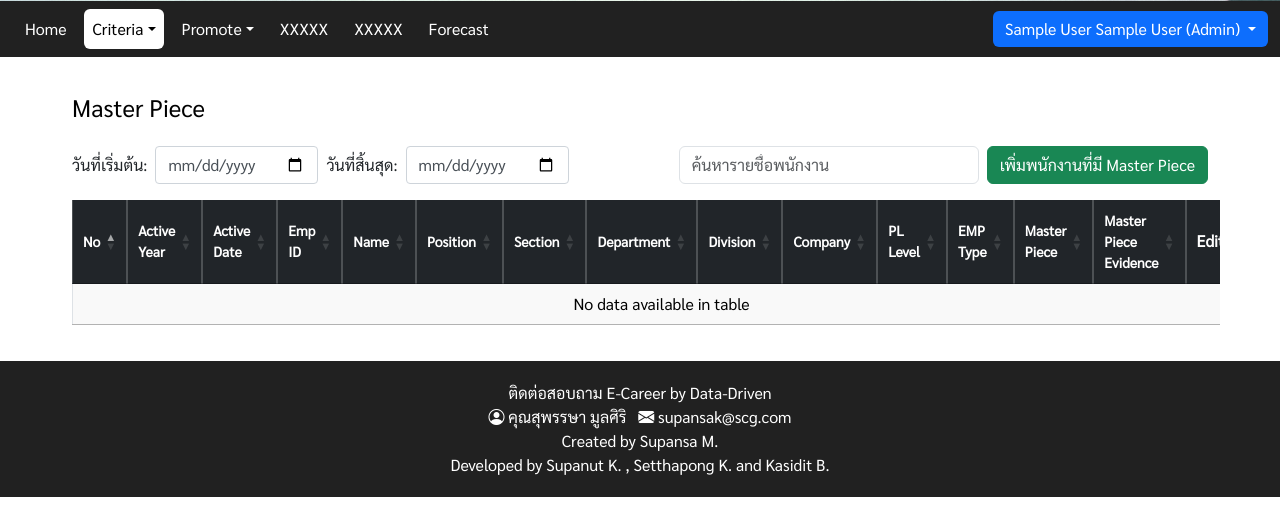
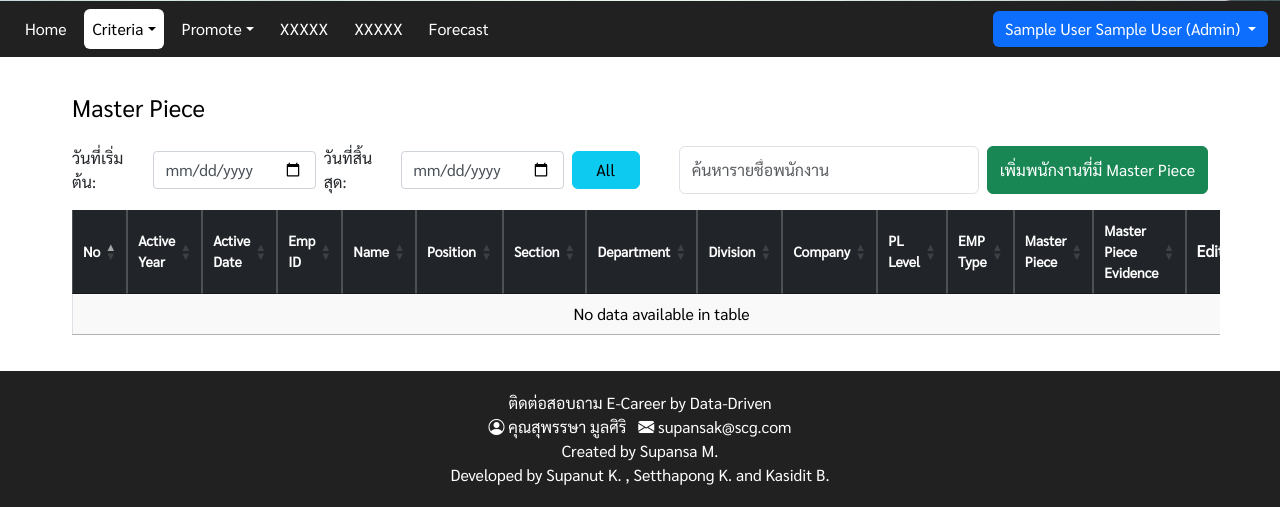
Before and after one commit to karaty09/E-Career, a PHP site: page /admin/masterPieceAdmin.php in a window 1280 px wide. Shown: the part 459-966 px from the top of the page. Run offline with PHP 8.4, Linux system fonts and the light colour scheme; the visitor is signed in with stand-in values (Sample User, id 1); data that the repository does not hold is empty; some libraries are stand-ins or nearby versions.

Commit message:
Add Button "All" after filter.

```diff
--- a/E-Career/admin/masterPieceAdmin.php
+++ b/E-Career/admin/masterPieceAdmin.php
@@ -123,6 +123,7 @@ include '../login/loginCheckSession.php';
                             <input type="date" id="start-date" name="start-date" class="me-2 dateinput">
                             <label for="end-date" class="me-2">วันที่สิ้นสุด: </label>
                             <input type="date" id="end-date" name="end-date" class="me-2 dateinput">
+                            <button id="all-filter" class="btn btn-info" style="width: 70px;">All</button>
                         </div>
                         <div class="col-6 d-flex justify-content-end">
                             <input type="text" id="searchInput" class="form-control me-2" style="width: 300px;" placeholder="ค้นหารายชื่อพนักงาน" autocomplete="off">
@@ -395,6 +396,13 @@ include '../login/loginCheckSession.php';
             $('#start-date, #end-date').change(function() {
                 table.draw();
             });
+
+            // All filter button functionality
+            $('#all-filter').click(function() {
+                $('#start-date').val('');
+                $('#end-date').val('');
+                table.draw();
+            });
         });
     </script>
 
```
